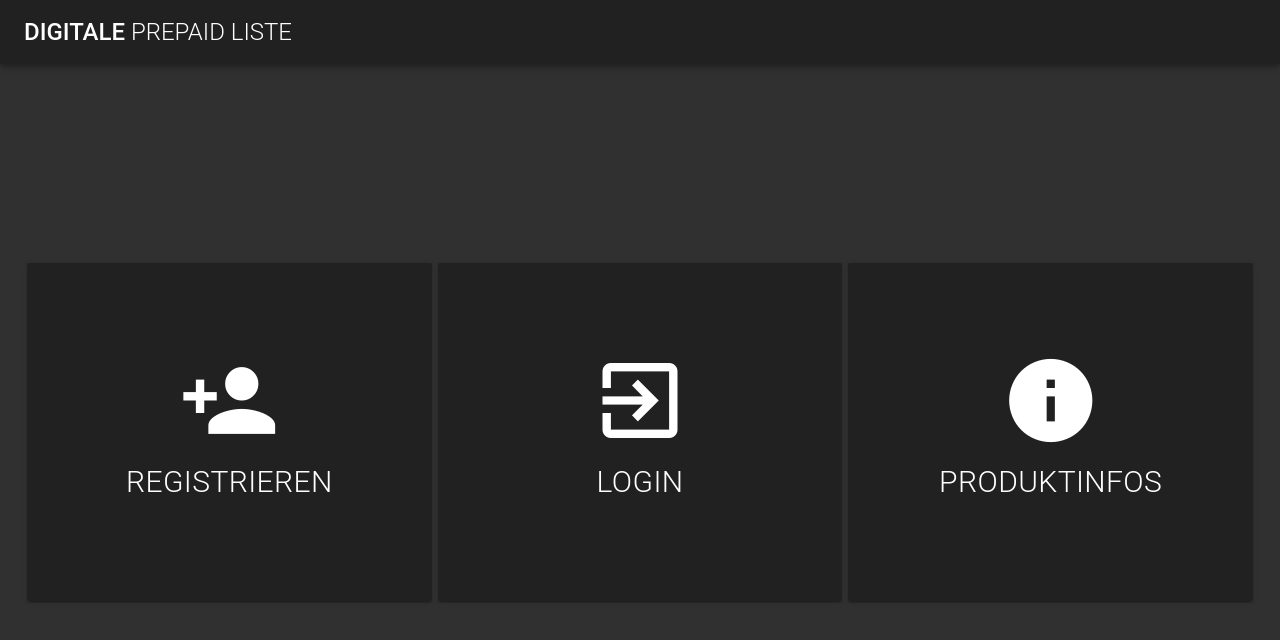
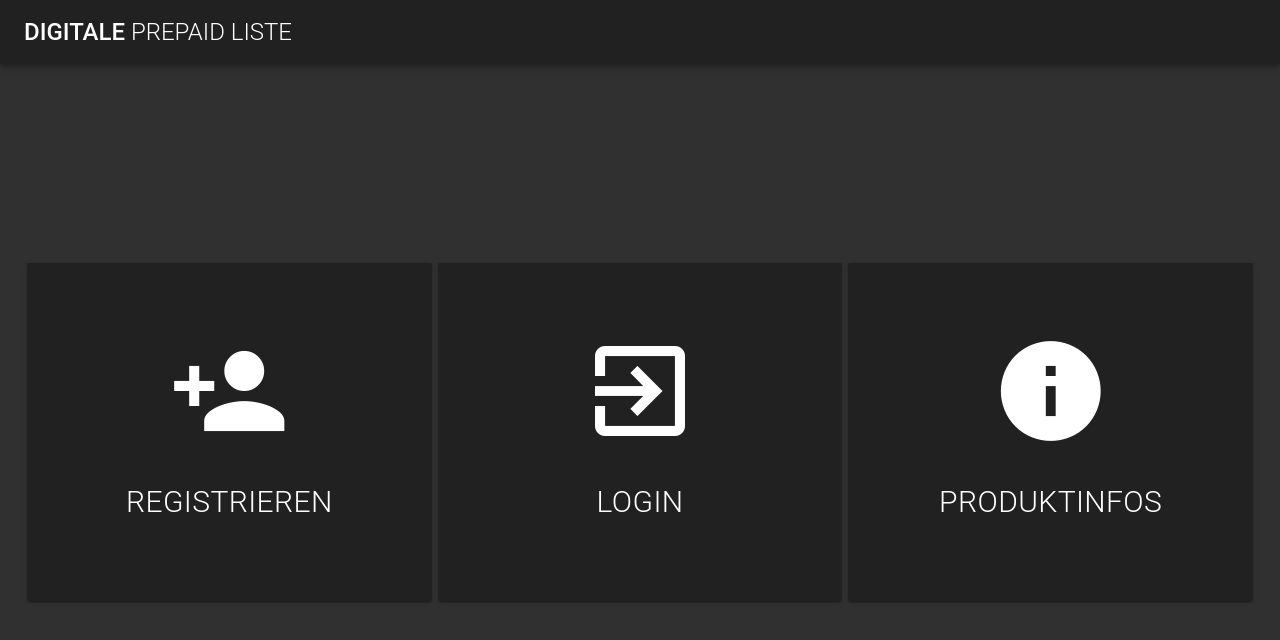
Before and after one commit to cynt4k/prepaid-list, a Vue app in the folder frontend/prepaid-list/: page /#/ in a window 1280 px wide. Shown: the top 640 px of the page. Built offline with nearby package versions, Linux system fonts and the light colour scheme; a small style sheet from the web is missing.

Commit message:
Update btns.

```diff
--- a/frontend/prepaid-list/src/components/BigButton.vue
+++ b/frontend/prepaid-list/src/components/BigButton.vue
@@ -4,10 +4,12 @@
     :class="[red == null ? '' : 'red']"
     @click="emitClick()"
     :disabled="disabled"
+    :to="to"
   >
     <v-layout align-center justify-center text-xs-center wrap column>
-      <v-icon size="100">{{icon}}</v-icon>
+      <v-icon size="15vh">{{icon}}</v-icon>
       <v-card-title class="title">
+        <h1 class="font-weight-light">{{additional}}</h1>
         <h2 class="font-weight-light">{{title}}</h2>
       </v-card-title>
     </v-layout>
@@ -27,6 +29,10 @@ export default class BigButton extends Vue {
     private disabled!: string;
     @Prop({ default: null })
     private red!: string;
+    @Prop()
+    private to!: string;
+    @Prop()
+    private additional!: string;
 
     private emitClick() {
         if (!this.disabled) {
@@ -45,5 +51,12 @@ export default class BigButton extends Vue {
     &.red {
         background-color: red;
     }
+    .title {
+        display: flex;
+        flex-flow: column;
+        h1 {
+            margin-bottom: 20px;
+        }
+    }
 }
 </style>
--- a/frontend/prepaid-list/src/components/BigButtonFlex.vue
+++ b/frontend/prepaid-list/src/components/BigButtonFlex.vue
@@ -1,6 +1,14 @@
 <template>
   <v-flex xs12 sm6 md4 lg4 class="big-button-flex">
-    <big-button :red="red" :disabled="disabled" :icon="icon" :title="title" @click="emitClick()"></big-button>
+    <big-button
+      :red="red"
+      :disabled="disabled"
+      :icon="icon"
+      :title="title"
+      @click="emitClick()"
+      :to="to"
+      :additional="additional"
+    ></big-button>
   </v-flex>
 </template>
 <script lang="ts">
@@ -17,6 +25,10 @@ export default class BigButtonFlex extends Vue {
     private red!: string;
     @Prop({ default: null })
     private disabled!: string;
+    @Prop()
+    private to!: string;
+    @Prop()
+    private additional!: string;
 
     private emitClick() {
         this.$emit('click');
--- a/frontend/prepaid-list/src/interfaces/Category.ts
+++ b/frontend/prepaid-list/src/interfaces/Category.ts
@@ -1,4 +1,5 @@
 export interface Category {
     name: string;
     icon: string;
+    id: number;
 }
--- a/frontend/prepaid-list/src/router.ts
+++ b/frontend/prepaid-list/src/router.ts
@@ -4,6 +4,8 @@ import Home from './views/Home.vue';
 import UserSelect from '@/views/UserSelect.vue';
 import Dashboard from '@/views/Dashboard.vue';
 import BuyProduct from '@/views/BuyProduct.vue';
+import SingleProducts from '@/views/SingleProducts.vue';
+import NavigationToolbarLayout from '@/layout/NavigationToolbarLayout.vue';
 
 Vue.use(Router);
 
@@ -17,17 +19,28 @@ export default new Router({
         {
             path: '/userSelect',
             name: 'UserSelect',
-      component: UserSelect
+            component: UserSelect,
         },
         {
-      path: '/dashboard',
+            path: '/user/dashboard',
             name: 'Dashboard',
-      component: Dashboard
+            component: Dashboard,
         },
         {
-      path: '/dashboard/buyProduct',
+            path: '',
+            component: NavigationToolbarLayout,
+            children: [
+                {
+                    path: 'user/buyProducts',
                     name: 'BuyProduct',
-      component: BuyProduct
-    }
+                    component: BuyProduct,
+                },
+                {
+                    path: 'user/buyProducts/products/:category',
+                    name: 'SingleProducts',
+                    component: SingleProducts,
+                },
+            ],
+        },
     ],
 });
```
Lines whose indentation alone changed are shown as unchanged.
